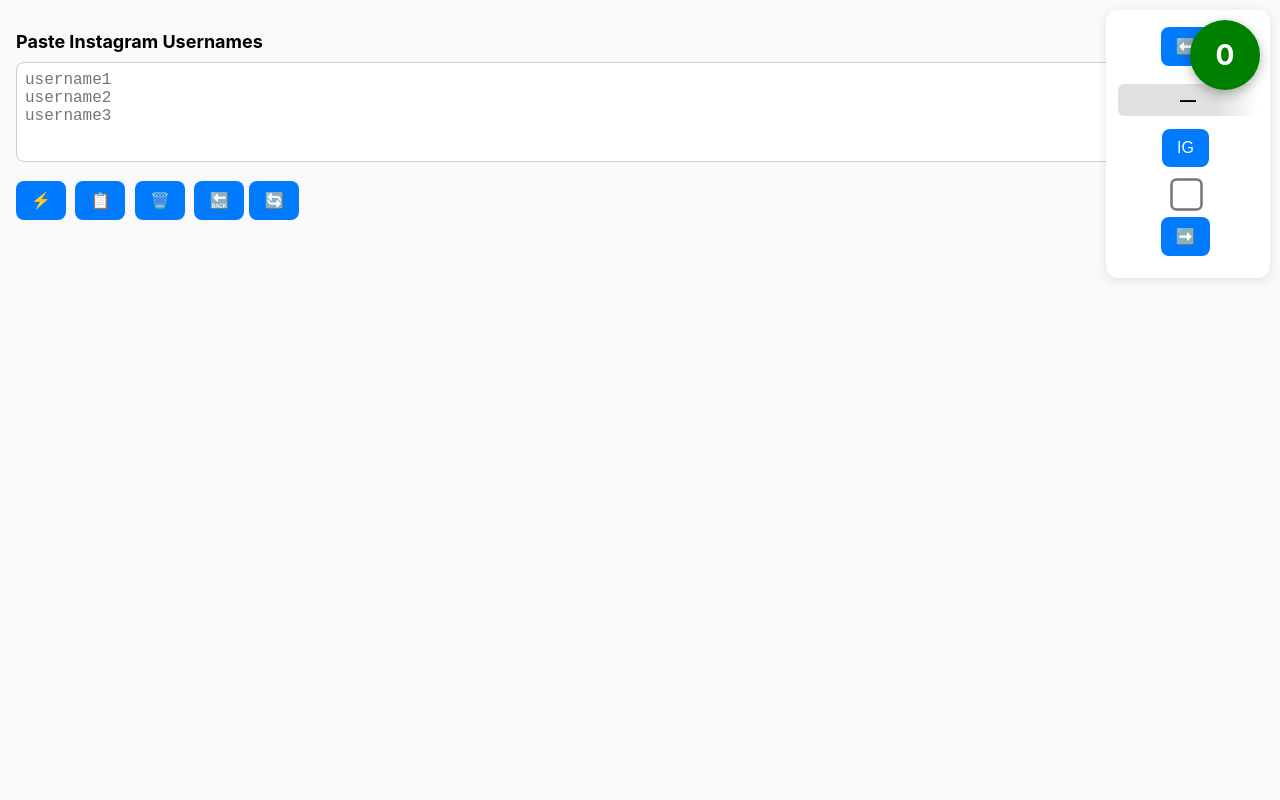
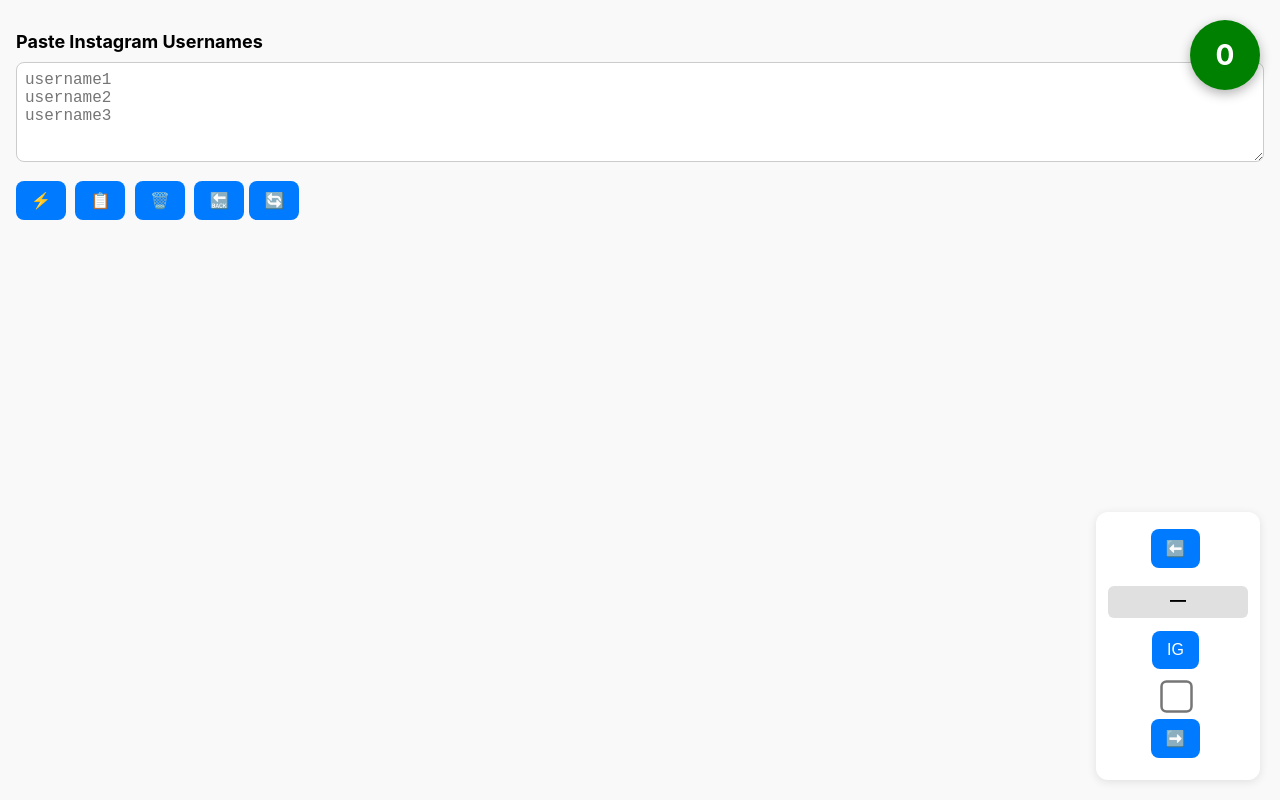
Before and after one commit to Teng-0822/IG-checklist, a plain HTML site: page index.html in a window 1280 px wide. Drawn offline with Linux system fonts and the light colour scheme.

Commit message:
Update index.html

```diff
--- a/index.html
+++ b/index.html
@@ -74,8 +74,8 @@
 
   #navControls {
      position: fixed;
-    top: 10px;
-    right: 10px;
+    bottom: 20px;
+    right: 20px;
     background: white;
     border-radius: 12px;
     padding: 12px;
@@ -103,8 +103,8 @@
     padding: 6px 10px;
     border-radius: 6px;
     text-align: center;
-    -webkit-mask-image: linear-gradient(to right, black 70%, transparent);
-    mask-image: linear-gradient(to right, black 70%, transparent);
+    transform: rotate(180deg); /* <-- UPSIDE DOWN */
+    writing-mode: horizontal-tb;
   }
 
   label {
@@ -204,8 +204,8 @@
           localStorage.setItem("checkboxStates", JSON.stringify(checkboxStates));
         });
 
+        row.appendChild(checkbox);
         row.appendChild(btn);
-        row.appendChild(checkbox);
         row.appendChild(name);
         container.appendChild(row);
       });
```
Lines whose indentation alone changed are shown as unchanged.
